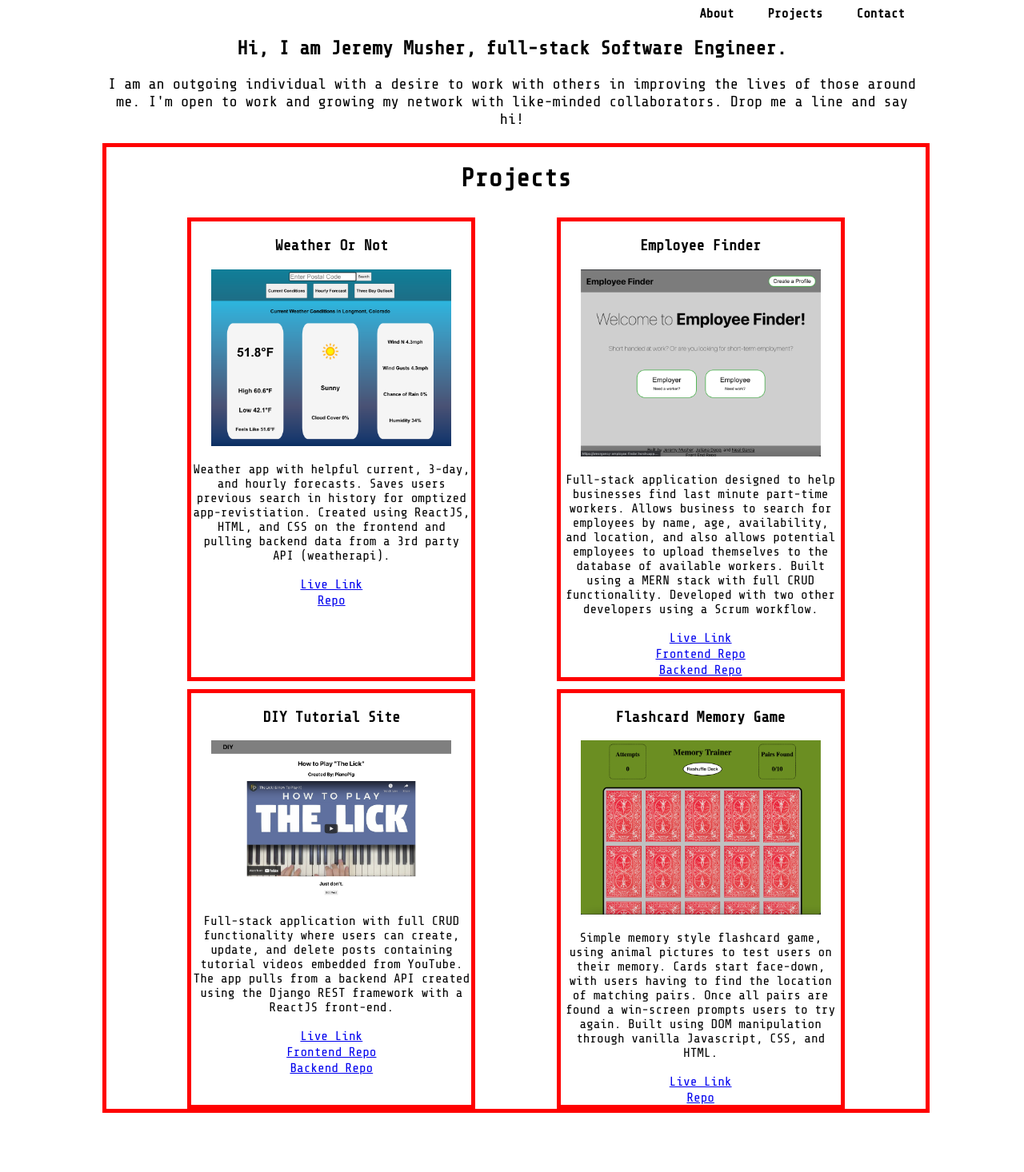
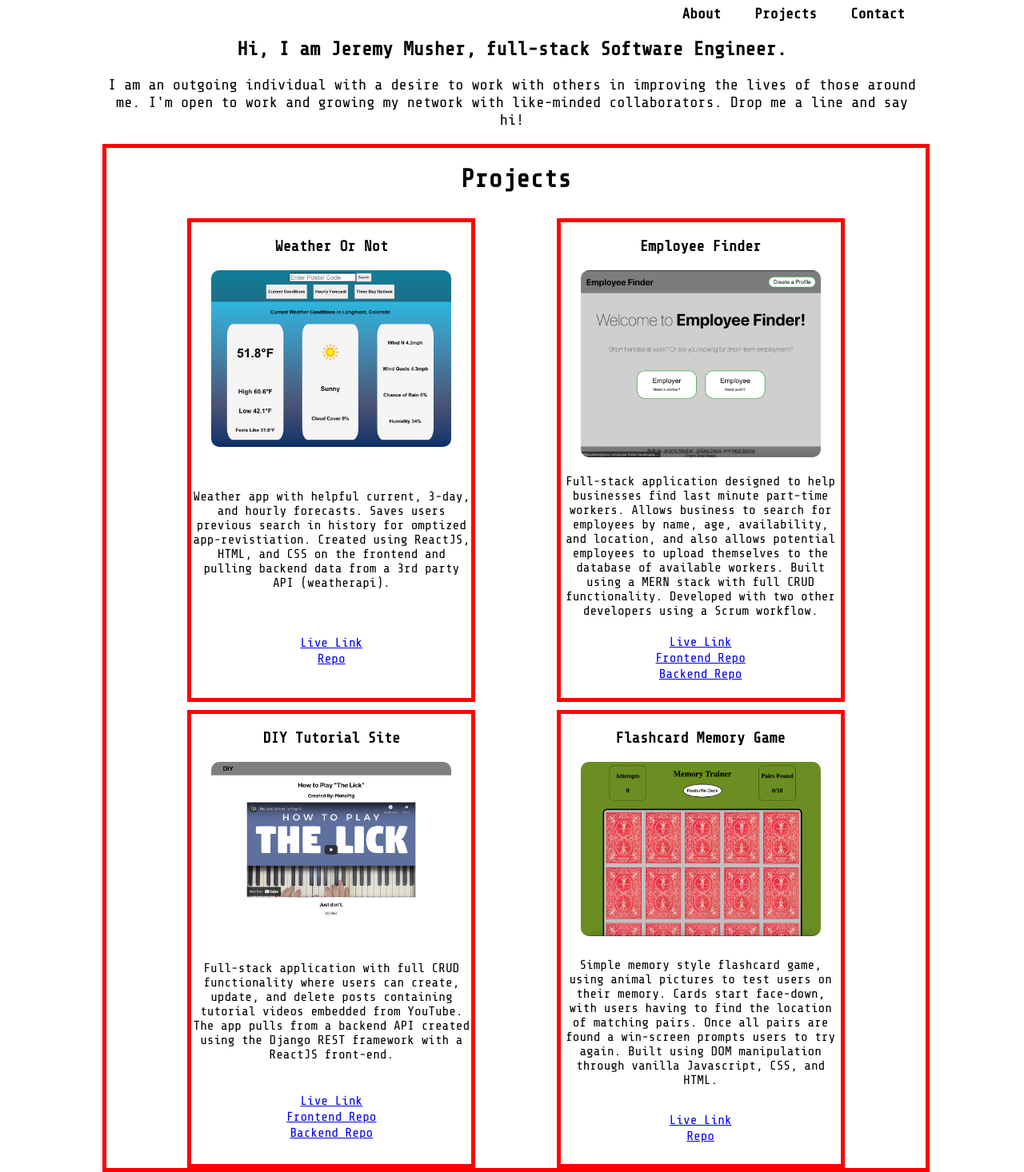
Before and after one commit to jeremymusher/Musher-Portfolio, a React (Create React App) app: page / in a window 1280 px wide. Shown: the part 30-1496 px from the top of the page at 80% size. Before the commit the page ends 1422 px from the top, so only its background shows below. Built offline with nearby package versions, Linux system fonts and the light colour scheme.

Commit message:
styling for projects, re-arranged divs for uniformity

```diff
--- a/src/App.css
+++ b/src/App.css
@@ -25,7 +25,7 @@ li {
 .navbar a button {
   background: none;
   border: none;
-  font-size: 16px;
+  font-size: 18px;
   font-weight: bolder;
   margin: 0 15px;
   cursor: pointer;
@@ -35,10 +35,20 @@ p, li, h3, h2, h1, button, a {
   font-family: 'Share Tech Mono', monospace;
 }
 
-.image{
+.image {
   width: 300px;
+  border-radius: 10px;
 }
 
+.blurb-links-holder {
+  display: flex;
+  flex-direction: column;
+  justify-content: space-around;
+}
+
+.link-holder {
+  margin-bottom: 20px;
+}
 .projects {
   border: solid 5px red;
   width: 80vw;
@@ -55,6 +65,8 @@ p, li, h3, h2, h1, button, a {
   border: solid 5px red;
   width: 350px;
   margin-top: 10px;
+  display: grid;
+  grid-template-rows: 1fr 1fr;
 }
 
 .header h1 {
--- a/src/components/Projects.js
+++ b/src/components/Projects.js
@@ -12,12 +12,13 @@ function Projects() {
       <div className="projects-holder">
 
           <div className="project">
+            <div className="title-image-holder">
                 <div className="project-title">
                     <h3>Weather Or Not</h3>
                 </div>
-            <div className="image-holder">
                 <img src={weather} alt="weather-or-not screenshot" className="image"/>
             </div>
+            <div className="blurb-links-holder">
                 <div className="project-blurb">
                     <p>
                         Weather app with helpful current, 3-day, and hourly forecasts. Saves users previous search in history for omptized app-revistiation. Created using ReactJS, HTML, and CSS on the frontend and pulling backend data from a 3rd party API (weatherapi).
@@ -29,12 +30,16 @@ function Projects() {
                 <a href="https://github.com/jeremymusher/Weather-Or-Not" target="_blank" rel="noreferrer">Repo</a>
                 </div>
             </div>
+          </div>
 
           <div className="project">
-            <div className="image-holder">
+            <div className="title-image-holder">
+                    <div className="project-title">
                         <h3>Employee Finder</h3>
+                    </div>
                     <img src={employeeFinder} alt="employee finder screenshot" className="image"/>
             </div>
+            <div className="blurb-links-holder">
                     <div className="project-blurb">
                         <p>
                             Full-stack application designed to help businesses find last minute part-time workers. Allows business to search for employees by name, age, availability, and location, and also allows potential employees to upload themselves to the database of available workers. Built using a MERN stack with full CRUD functionality. Developed with two other developers using a Scrum workflow.
@@ -48,12 +53,16 @@ function Projects() {
                         <a href="https://github.com/NealGarcia/Project-3-Back-End" target="_blank" rel="noreferrer">Backend Repo</a>
                     </div>
             </div>
+          </div>
 
           <div className="project">
-            <div className="image-holder">
+            <div className="title-image-holder">
+                <div className="project-title">
                 <h3>DIY Tutorial Site</h3>
+            </div>
                 <img src={diy} alt="diy screenshot" className="image"/>
             </div>
+            <div className="blurb-links-holder">
                 <div className="project-blurb">
                     <p>
                         Full-stack application with full CRUD functionality where users can create, update, and delete posts containing tutorial videos embedded from YouTube. The app pulls from a backend API created using the Django REST framework with a ReactJS front-end.
@@ -67,12 +76,16 @@ function Projects() {
                     <a href="https://github.com/jeremymusher/DIY-backend" target="_blank" rel="noreferrer">Backend Repo</a>
                 </div>
             </div>
+          </div>
 
           <div className="project">
-            <div className="image-holder">
+            <div className="title-image-holder">
+                <div className="project-title">
                     <h3>Flashcard Memory Game</h3>
+                </div>
                 <img src={memoryGame} alt="flashcard memory game screenshot" className="image"/>
             </div>
+            <div className="blurb-links-holder">
                 <div className="project-blurb">
                     <p>
                     Simple memory style flashcard game, using animal pictures to test users on their memory. Cards start face-down, with users having to find the location of matching pairs. Once all pairs are found a win-screen prompts users to try again. Built using DOM manipulation through vanilla Javascript, CSS, and HTML.
@@ -86,6 +99,7 @@ function Projects() {
             </div>
           </div>
       </div>
+    </div>
   )
 }
 
```
Lines whose indentation alone changed are shown as unchanged.
